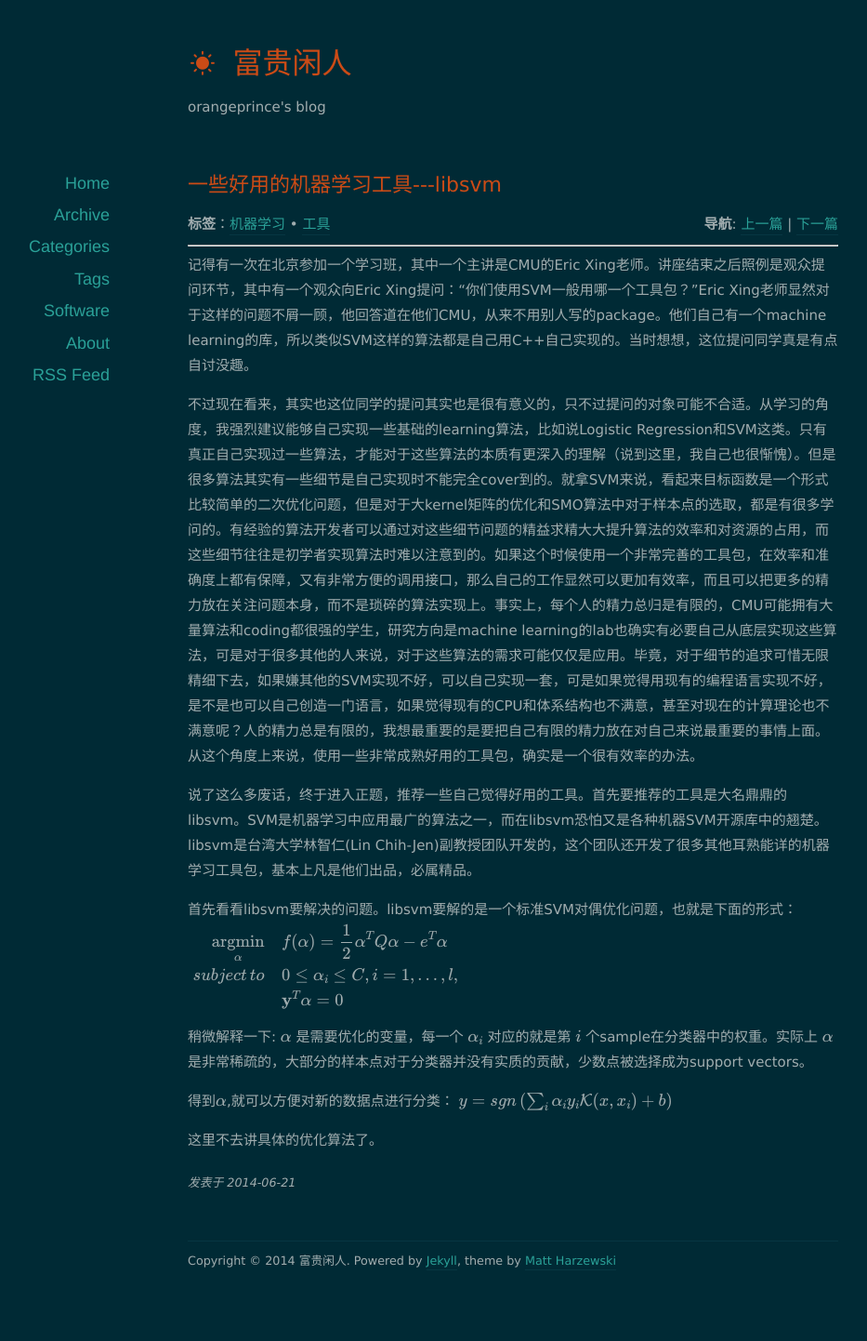
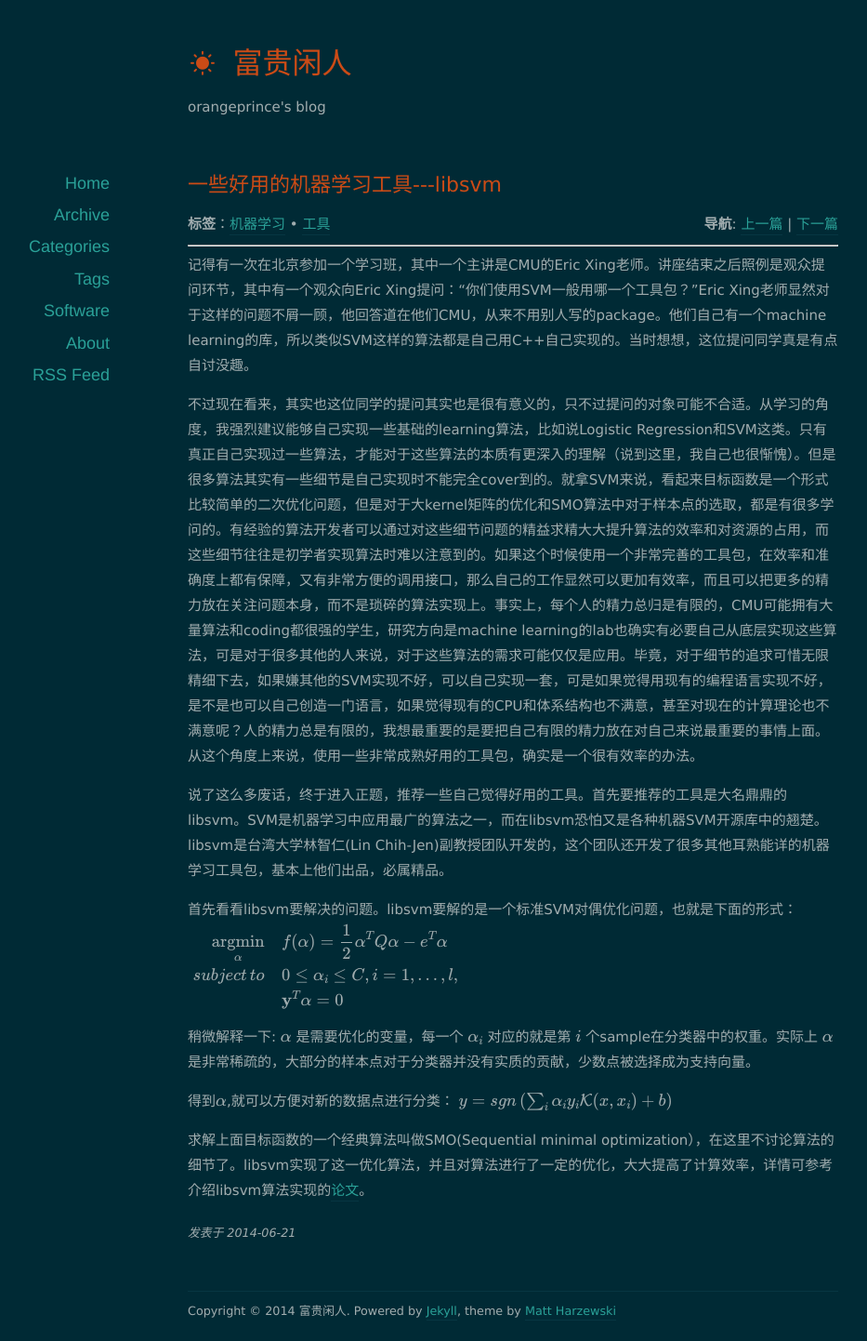
Before and after one commit to orangeprince/orangeprince.github.io, a Jekyll site: the page built from _posts/2014-06-21-libsvm.md, in a window 1280 px wide. Shown: the whole page at 93% size, without its empty margins (88-1021 px from the left). Built offline with Jekyll 4.4.1, drawn with Linux system fonts in a browser that asks for light colours; nearby versions of some CDN libraries; formulas are drawn with MathJax 3; comment, search, counter and statistics services are not loaded; before the commit the page ends 1388 px from its top, so only the background shows below that.

Commit message:
modified:   _posts/2014-06-21-libsvm.md

```diff
--- a/_posts/2014-06-21-libsvm.md
+++ b/_posts/2014-06-21-libsvm.md
@@ -9,7 +9,7 @@
 
 不过现在看来，其实也这位同学的提问其实也是很有意义的，只不过提问的对象可能不合适。从学习的角度，我强烈建议能够自己实现一些基础的learning算法，比如说Logistic Regression和SVM这类。只有真正自己实现过一些算法，才能对于这些算法的本质有更深入的理解（说到这里，我自己也很惭愧）。但是很多算法其实有一些细节是自己实现时不能完全cover到的。就拿SVM来说，看起来目标函数是一个形式比较简单的二次优化问题，但是对于大kernel矩阵的优化和SMO算法中对于样本点的选取，都是有很多学问的。有经验的算法开发者可以通过对这些细节问题的精益求精大大提升算法的效率和对资源的占用，而这些细节往往是初学者实现算法时难以注意到的。如果这个时候使用一个非常完善的工具包，在效率和准确度上都有保障，又有非常方便的调用接口，那么自己的工作显然可以更加有效率，而且可以把更多的精力放在关注问题本身，而不是琐碎的算法实现上。事实上，每个人的精力总归是有限的，CMU可能拥有大量算法和coding都很强的学生，研究方向是machine learning的lab也确实有必要自己从底层实现这些算法，可是对于很多其他的人来说，对于这些算法的需求可能仅仅是应用。毕竟，对于细节的追求可惜无限精细下去，如果嫌其他的SVM实现不好，可以自己实现一套，可是如果觉得用现有的编程语言实现不好，是不是也可以自己创造一门语言，如果觉得现有的CPU和体系结构也不满意，甚至对现在的计算理论也不满意呢？人的精力总是有限的，我想最重要的是要把自己有限的精力放在对自己来说最重要的事情上面。从这个角度上来说，使用一些非常成熟好用的工具包，确实是一个很有效率的办法。
 
-说了这么多废话，终于进入正题，推荐一些自己觉得好用的工具。首先要推荐的工具是大名鼎鼎的libsvm。SVM是机器学习中应用最广的算法之一，而在libsvm恐怕又是各种机器SVM开源库中的翘楚。libsvm是台湾大学林智仁(Lin Chih-Jen)副教授团队开发的，这个团队还开发了很多其他耳熟能详的机器学习工具包，基本上凡是他们出品，必属精品。
+说了这么多废话，终于进入正题，推荐一些自己觉得好用的工具。首先要推荐的工具是大名鼎鼎的libsvm。SVM是机器学习中应用最广的算法之一，而在libsvm恐怕又是各种机器SVM开源库中的翘楚。libsvm是台湾大学林智仁(Lin Chih-Jen)副教授团队开发的，这个团队还开发了很多其他耳熟能详的机器学习工具包，基本上他们出品，必属精品。
 
 首先看看libsvm要解决的问题。libsvm要解的是一个标准SVM对偶优化问题，也就是下面的形式：
 $$
@@ -22,11 +22,11 @@
 $$
 
 稍微解释一下: \\(\alpha\\) 是需要优化的变量，每一个 \\(\alpha_i\\) 对应的就是第
-\\(i\\) 个sample在分类器中的权重。实际上 \\(\alpha\\) 是非常稀疏的，大部分的样本点对于分类器并没有实质的贡献，少数点被选择成为support vectors。
+\\(i\\) 个sample在分类器中的权重。实际上 \\(\alpha\\) 是非常稀疏的，大部分的样本点对于分类器并没有实质的贡献，少数点被选择成为支持向量。
 
 得到\\( \alpha \\),就可以方便对新的数据点进行分类：
 $$
 y = sgn \left( \sum_{i} \alpha_i y_i \mathcal{K}(x, x_i) + b \right)
 $$
 
-这里不去讲具体的优化算法了。
+求解上面目标函数的一个经典算法叫做SMO(Sequential minimal optimization），在这里不讨论算法的细节了。libsvm实现了这一优化算法，并且对算法进行了一定的优化，大大提高了计算效率，详情可参考介绍libsvm算法实现的[论文](http://www.csie.ntu.edu.tw/~cjlin/papers/quadworkset.pdf)。
```
